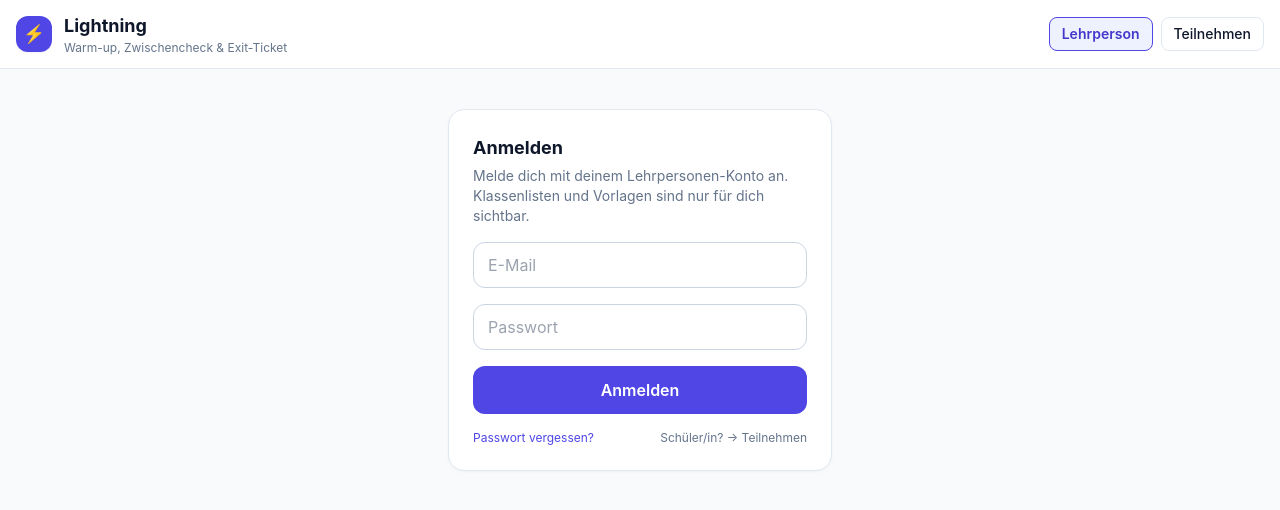
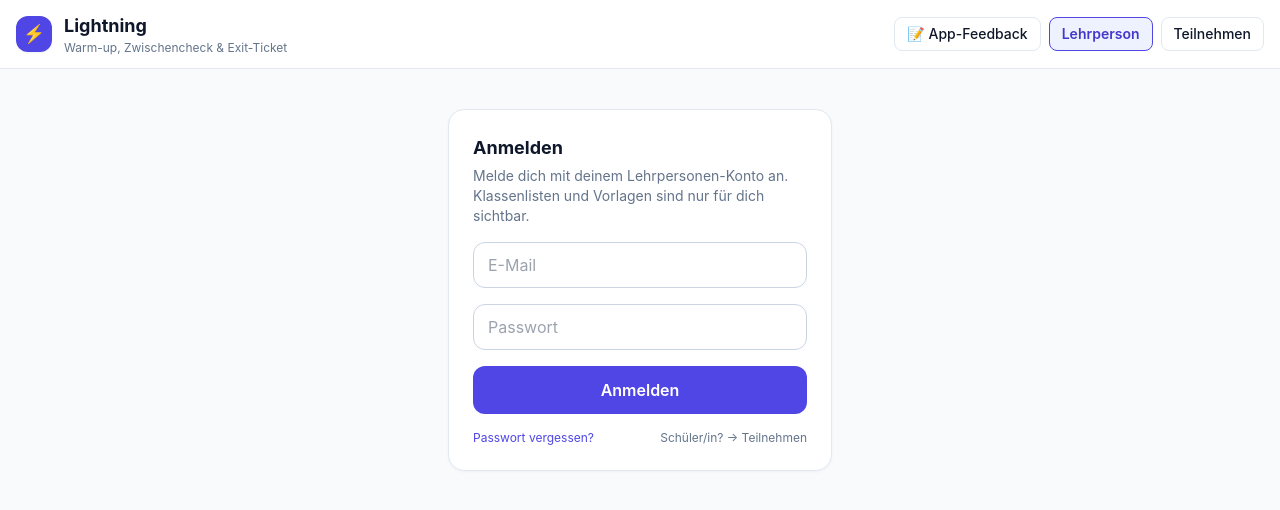
Before and after one commit to novarion-desk/lightning, a plain HTML site: page index.html in a window 1280 px wide. Drawn offline with Linux system fonts and the light colour scheme.

Commit message:
Feedback-Knopf (anonymes Tally-Formular für Fehler, Inhaltsfehler und Wünsche)
Co-Authored-By: Claude Sonnet 5.5 <noreply@anthropic.com>
Claude-Session: https://claude.ai/code/session_01FbAUqrwk4KMZ8FfGZMyspT

```diff
--- a/index.html
+++ b/index.html
@@ -37,6 +37,7 @@
         <button onclick="openClassModal()" id="btn-classes" class="hidden text-xs sm:text-sm px-3 py-1.5 rounded-lg border border-slate-200 hover:bg-slate-50 font-medium">
           👥 Klassen
         </button>
+        <button onclick="openAppFeedback()" id="btn-app-feedback" title="Feedback zur App: Fehler melden, Wünsche äussern" class="text-xs sm:text-sm px-3 py-1.5 rounded-lg border border-slate-200 hover:bg-slate-50 font-medium">📝 App-Feedback</button>
         <button onclick="switchRole('teacher')" id="nav-teacher" class="text-xs sm:text-sm px-3 py-1.5 rounded-lg border border-slate-200 hover:bg-slate-50 font-medium">
           Lehrperson
         </button>
@@ -3191,5 +3192,9 @@
       window.addEventListener('load', () => navigator.serviceWorker.register('sw.js').catch(() => {}));
     }
   </script>
+<script>
+/* Feedback: öffnet das anonyme Tally-Formular (App, Version und Gerät werden mitgegeben, keine Personendaten) */
+function openAppFeedback(){var q=new URLSearchParams({app:'lightning',version:'1.8',geraet:(navigator.userAgent||'').slice(0,120)});window.open('https://tally.so/r/GeR9re?'+q.toString(),'_blank','noopener');}
+</script>
 </body>
 </html>
```
Also changed, not shown: 2 other files.
